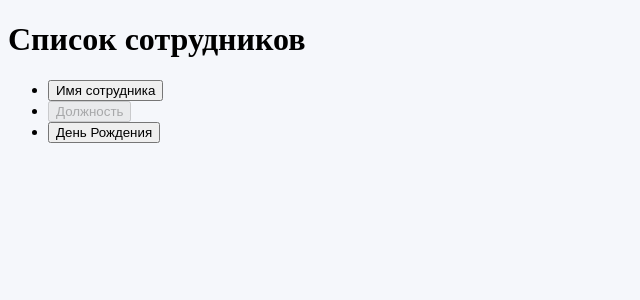
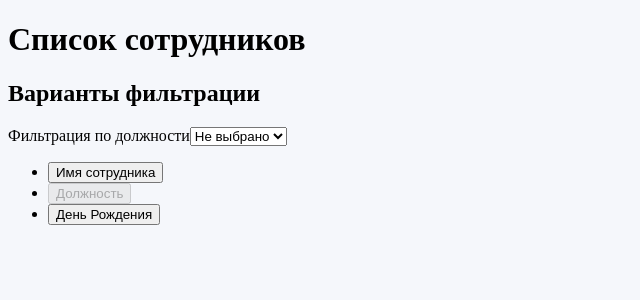
Before and after one commit to Alqanar/people-list, a React app: page / in a window 1280 px wide. Shown: the top 300 px of the page, without its empty margins (0-640 px from the left). Built offline with nearby package versions, Linux system fonts and the light colour scheme.

Commit message:
added components: the filter and the select

```diff
--- /dev/null
+++ b/src/components/filter/filter.tsx
@@ -0,0 +1,43 @@
+import * as React from "react";
+import {connect} from "react-redux";
+
+import {ActionCreator} from "../../reducer/employees/employees.js";
+import Select from "../select/select";
+
+interface IProps {
+  filter: string;
+  onSetFilter: (clickedSorting: string) => Promise<void>;
+}
+
+class Filter extends React.PureComponent<IProps, null> {
+  public constructor(props) {
+    super(props);
+  }
+
+  public render(): React.ReactElement {
+    const {filter, onSetFilter} = this.props;
+
+    return (
+      <form className="filter">
+        <h2 className="visual-hidden">Варианты фильтрации</h2>
+        <Select
+          filter={filter}
+          onFilterSelect={onSetFilter}
+        />
+      </form>
+    );
+  }
+}
+
+const mapStateToProps = (state, ownProps): void => ({
+  ...ownProps,
+  filter: state.employees.filter
+});
+
+const mapDispatchToProps = (dispatch): object => ({
+  onSetFilter: (checkedFilter): void => dispatch(ActionCreator.setFilter(checkedFilter))
+});
+
+export {Filter};
+
+export default connect(mapStateToProps, mapDispatchToProps)(Filter);
--- a/src/components/list-page/list-page.tsx
+++ b/src/components/list-page/list-page.tsx
@@ -2,6 +2,7 @@ import * as React from "react";
 
 import {IEmployee} from "../../types";
 import SortingList from "../sorting-list/sorting-list";
+import Filter from "../filter/filter";
 
 
 interface IProps {
@@ -18,6 +19,7 @@ const ListPage: React.FC<IProps> = (props): React.ReactElement => {
       <div className="list-page-content">
         <div className="list-page-content__wrapper-titles">
           <h1 className="title list-page-content__title">Список сотрудников</h1>
+          <Filter />
           <SortingList />
         </div>
 
--- /dev/null
+++ b/src/components/select/select.tsx
@@ -0,0 +1,54 @@
+import * as React from "react";
+
+import {vocabularyPosts} from "../../utility";
+
+
+interface IProps {
+  filter: string;
+  onFilterSelect: (name: string) => Promise<void>;
+}
+
+class Select extends React.PureComponent<IProps, null> {
+  public constructor(props) {
+    super(props);
+
+    this.handleFilterItemSelect = this.handleFilterItemSelect.bind(this);
+  }
+
+  public render(): React.ReactElement {
+    const {filter} = this.props;
+
+    return (
+      <>
+        <div className="filter__select">
+          <label className="visual-hidden" htmlFor="select-sorting">Фильтрация по должности</label>
+          <select className="filter__field filter__field--sorting" name="select-sorting" id="select-sorting">
+            {this.optionItem(vocabularyPosts, filter)}
+          </select>
+        </div>
+      </>
+    );
+  }
+
+  private handleFilterItemSelect(event): void {
+    const {onFilterSelect} = this.props;
+
+    event.preventDefault();
+    onFilterSelect(event.target.value);
+  }
+
+  private optionItem = (selectFilter: object, filter: string): React.ReactElement[] => {
+    return Object.keys(selectFilter).map((elem, i): React.ReactElement => (
+      <option
+        key={i}
+        value={elem}
+        selected={filter === elem}
+        onChange={this.handleFilterItemSelect}
+      >
+        {selectFilter[elem]}
+      </option>
+    ));
+  }
+}
+
+export default Select;
--- a/src/reducer/employees/employees.js
+++ b/src/reducer/employees/employees.js
@@ -1,6 +1,6 @@
 const initialState = {
   employees: [],
-  filter: ``,
+  filter: `without`,
   showArchive: false,
   sort: `byName`
 };
--- a/src/utility.ts
+++ b/src/utility.ts
@@ -1,4 +1,5 @@
 export const vocabularyPosts = {
+  without: `Не выбрано`,
   driver: `Водитель`,
   waiter: `Официант`,
   cook: `Повар`
```
Also changed, not shown: 1 other file (tests, documents, lock files or other folders).
